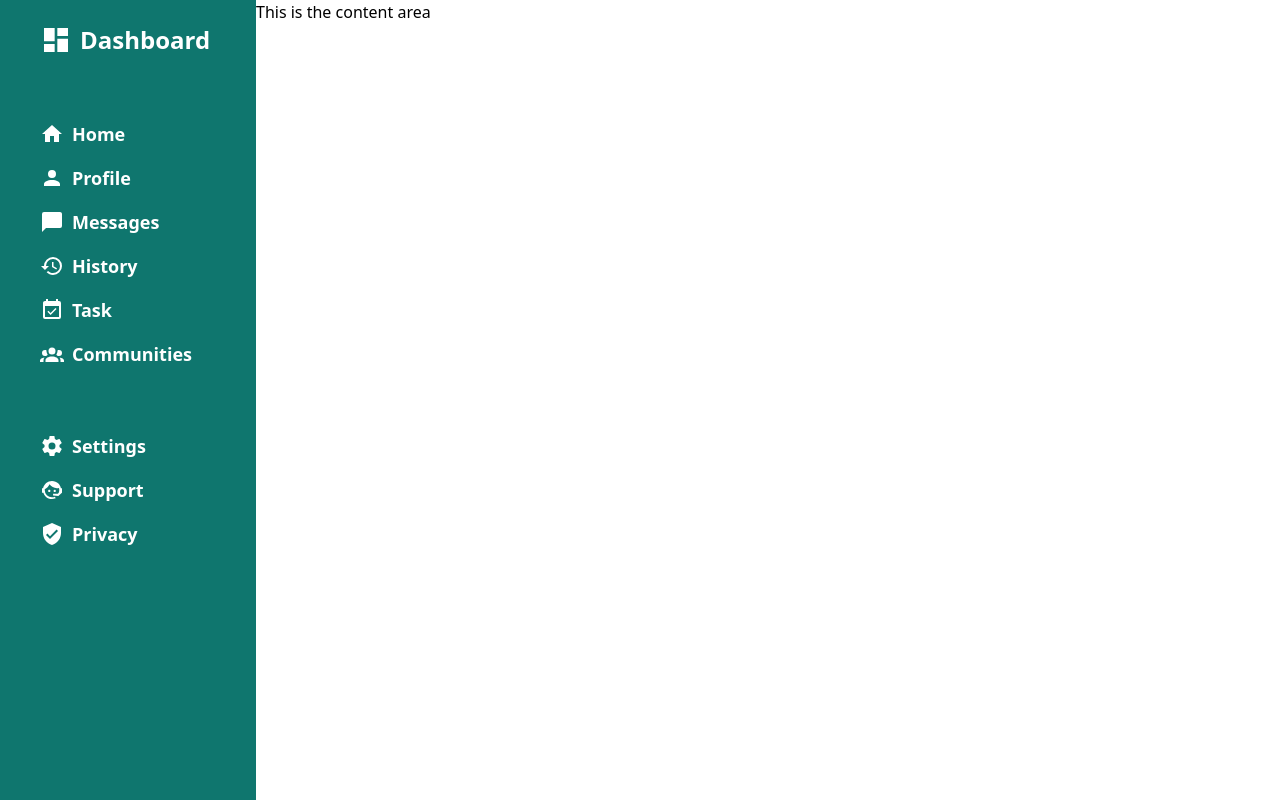
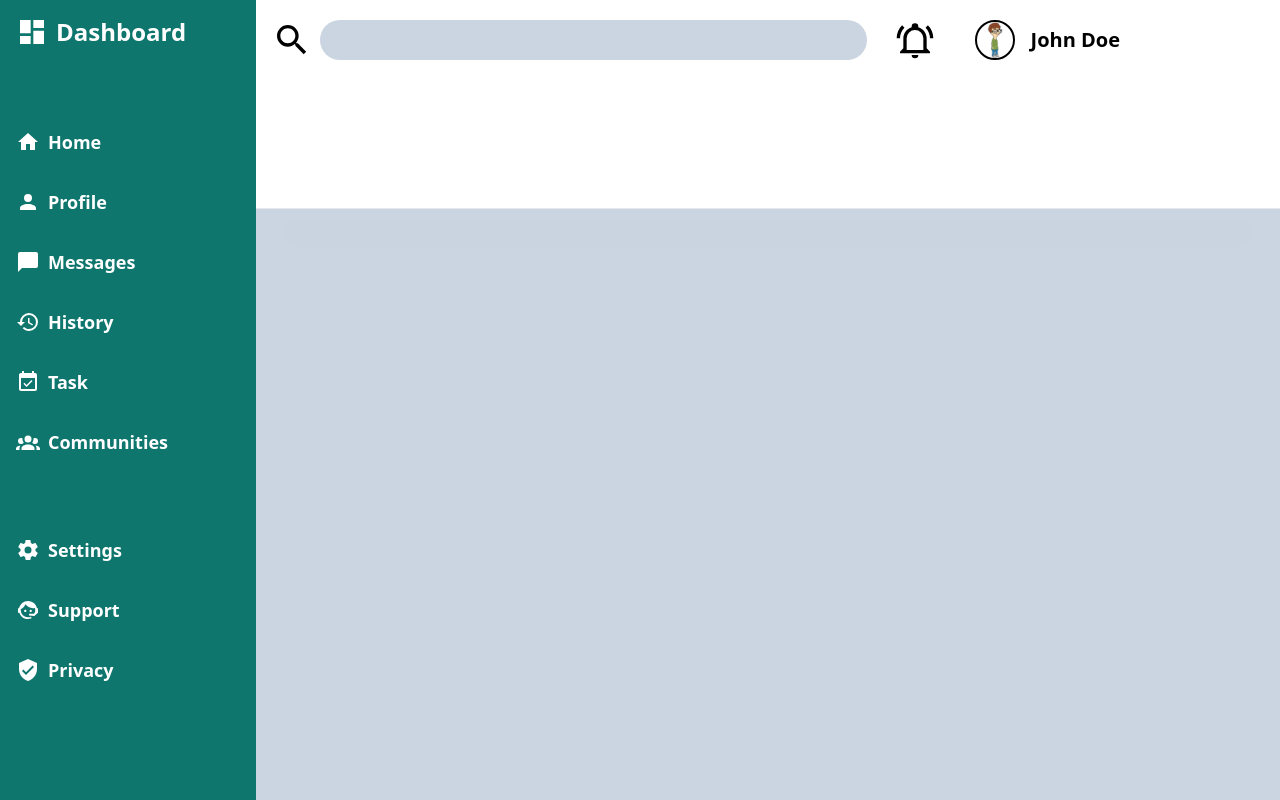
Before and after one commit to pmugasa/admin-dashboard, a plain HTML site: page index.html in a window 1280 px wide. Drawn offline with nearby package versions, Linux system fonts and the light colour scheme.

Commit message:
added the header search bar

```diff
--- a/index.html
+++ b/index.html
@@ -1,20 +1,24 @@
 <!DOCTYPE html>
 <html lang="en">
+
 <head>
   <meta charset="UTF-8" />
   <meta http-equiv="X-UA-Compatible" content="IE=edge" />
   <meta name="viewport" content="width=device-width, initial-scale=1.0" />
+  <link rel="preconnect" href="https://fonts.googleapis.com" />
+  <link rel="preconnect" href="https://fonts.gstatic.com" crossorigin />
+  <link href="https://fonts.googleapis.com/css2?family=Nunito:wght@200;300;400;500;600;700;800;900;1000&display=swap"
+    rel="stylesheet" />
   <script src="https://cdn.tailwindcss.com"></script>
   <title>Admin Dashboard</title>
 </head>
+
 <body>
   <!--SIDEBAR-->
   <nav class="">
-      <div
-        class="container flex flex-col h-screen w-64 fixed bg-teal-700 px-8 pt-4"
-      >
+    <div class="container flex flex-col h-screen w-64 fixed bg-teal-700">
       <!--logo-->
-        <div class="flex items-center p-2 space-x-2 ">
+      <div class="flex items-center p-4 space-x-2">
         <img src="/assets/view-dashboard.svg" class="w-8 h-8" />
         <a href="#" class="text-2xl font-bold text-white">Dashboard</a>
       </div>
@@ -22,87 +26,51 @@
       <!--menu 1-->
       <div class="flex flex-col mt-12">
         <!--home-->
-          <a href="#" class="flex items-center space-x-2  hover:bg-teal-900 p-2"
-            ><img src="/assets/home.svg" class="w-6 h-6" /><span
-              class="font-bold text-lg text-white"
-              >Home</span
-            ></a
-          >
+        <a href="#" class="block flex items-center space-x-2 hover:bg-teal-900 p-4"><img src="/assets/home.svg"
+            class="w-6 h-6" /><span class="font-bold text-lg text-white">Home</span></a>
         <!--end home-->
 
         <!--profile-->
-          <a href="#" class="flex items-center space-x-2  hover:bg-teal-900 p-2"
-            ><img src="/assets/account.svg" class="w-6 h-6" /><span
-              class="font-bold text-lg text-white"
-              >Profile</span
-            ></a
-          >
+        <a href="#" class="flex items-center space-x-2 hover:bg-teal-900 p-4"><img src="/assets/account.svg"
+            class="w-6 h-6" /><span class="font-bold text-lg text-white">Profile</span></a>
         <!--end profile-->
 
         <!--messages-->
-          <a href="#" class="flex items-center space-x-2  hover:bg-teal-900 p-2"
-            ><img src="/assets/message.svg" class="w-6 h-6" /><span
-              class="font-bold text-lg text-white"
-              >Messages</span
-            ></a
-          >
+        <a href="#" class="flex items-center space-x-2 hover:bg-teal-900 p-4"><img src="/assets/message.svg"
+            class="w-6 h-6" /><span class="font-bold text-lg text-white">Messages</span></a>
         <!--end messages-->
 
         <!--history-->
-          <a href="#" class="flex items-center space-x-2  hover:bg-teal-900 p-2"
-            ><img src="/assets/history.svg" class="w-6 h-6" /><span
-              class="font-bold text-lg text-white"
-              >History</span
-            ></a
-          >
+        <a href="#" class="flex items-center space-x-2 hover:bg-teal-900 p-4"><img src="/assets/history.svg"
+            class="w-6 h-6" /><span class="font-bold text-lg text-white">History</span></a>
         <!--end history-->
 
         <!--tasks-->
-          <a href="#" class="flex items-center space-x-2  hover:bg-teal-900 p-2"
-            ><img src="/assets/calendar-check.svg" class="w-6 h-6" /><span
-              class="font-bold text-lg text-white"
-              >Task</span
-            ></a
-          >
+        <a href="#" class="flex items-center space-x-2 hover:bg-teal-900 p-4"><img src="/assets/calendar-check.svg"
+            class="w-6 h-6" /><span class="font-bold text-lg text-white">Task</span></a>
         <!--end tasks-->
 
         <!--communities-->
-          <a href="#" class="flex items-center space-x-2  hover:bg-teal-900 p-2"
-            ><img src="/assets/account-group.svg" class="w-6 h-6" /><span
-              class="font-bold text-lg text-white"
-              >Communities</span
-            ></a
-          >
+        <a href="#" class="flex items-center space-x-2 hover:bg-teal-900 p-4"><img src="/assets/account-group.svg"
+            class="w-6 h-6" /><span class="font-bold text-lg text-white">Communities</span></a>
         <!--end communities-->
       </div>
 
       <!--menu 2-->
       <div class="flex flex-col mt-12">
         <!--settings-->
-          <a href="#" class="flex items-center space-x-2  hover:bg-teal-900 p-2"
-            ><img src="/assets/cog.svg" class="w-6 h-6" /><span
-              class="font-bold text-lg text-white"
-              >Settings</span
-            ></a
-          >
+        <a href="#" class="flex items-center space-x-2 hover:bg-teal-900 p-4"><img src="/assets/cog.svg"
+            class="w-6 h-6" /><span class="font-bold text-lg text-white">Settings</span></a>
         <!--end of settings-->
 
         <!--support-->
-          <a href="#" class="flex items-center space-x-2  hover:bg-teal-900 p-2"
-            ><img src="/assets/face-agent.svg" class="w-6 h-6" /><span
-              class="font-bold text-lg text-white"
-              >Support</span
-            ></a
-          >
+        <a href="#" class="flex items-center space-x-2 hover:bg-teal-900 p-4"><img src="/assets/face-agent.svg"
+            class="w-6 h-6" /><span class="font-bold text-lg text-white">Support</span></a>
         <!--end of support-->
 
         <!--privacy-->
-          <a href="#" class="flex items-center space-x-2  hover:bg-teal-900 p-2"
-            ><img src="/assets/shield-check.svg" class="w-6 h-6" /><span
-              class="font-bold text-lg text-white"
-              >Privacy</span
-            ></a
-          >
+        <a href="#" class="flex items-center space-x-2 hover:bg-teal-900 p-4"><img src="/assets/shield-check.svg"
+            class="w-6 h-6" /><span class="font-bold text-lg text-white">Privacy</span></a>
         <!--end of privacy-->
       </div>
     </div>
@@ -110,9 +78,41 @@
   <!--END OF SIDEBAR-->
 
   <!--CONTENT AREA-->
-    <div class="ml-64">
-      <h1>This is the content area</h1>
+  <div class="ml-64 bg-slate-300 h-screen">
+
+    <!--Header-->
+    <div class="bg-white h-52 p-4">
+
+      <div class="flex items-center">
+        <!--search bar-->
+        <div class=" flex w-3/5">
+          <img src="/assets/magnify.svg" alt="" class="w-10 h-10 mr-2">
+          <input type="text" class="w-full rounded-full bg-slate-300">
+        </div>
+
+        <div class="ml-auto flex mr-36 ">
+          <!--bell icon-->
+          <img src="assets/bell-ring-outline.svg" class="w-10 h-12 mr-10">
+
+          <!--avatar-->
+          <div class="flex flex-row items-center space-x-4">
+            <img src="/assets/andrew.jpg" class="rounded-full w-10 h-10 border-2 border-black">
+            <span class="text-xl font-bold">John Doe</span>
+          </div>
+        </div>
+      </div>
+
+
+
+
+
+
+    </div>
+<hr class="drop-shadow-2xl">
+  </div>
+
   </div>
   <!--END OF CONTENT AREA-->
 </body>
+
 </html>
--- /dev/null
+++ b/styles.css
@@ -0,0 +1,3 @@
+body {
+  font-family: "Nunito", sans-serif;
+}
```
Also changed, not shown: assets/andrew.jpg (added), assets/bell-ring-outline.svg (added), assets/magnify.svg (added). Lines whose indentation alone changed are shown as unchanged.
